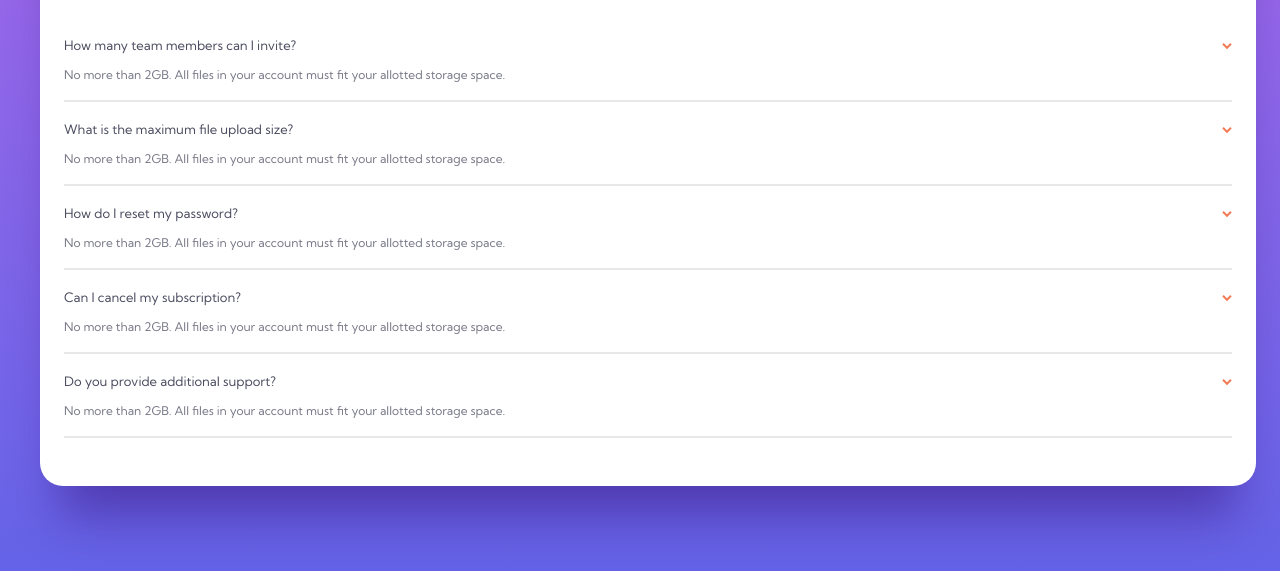
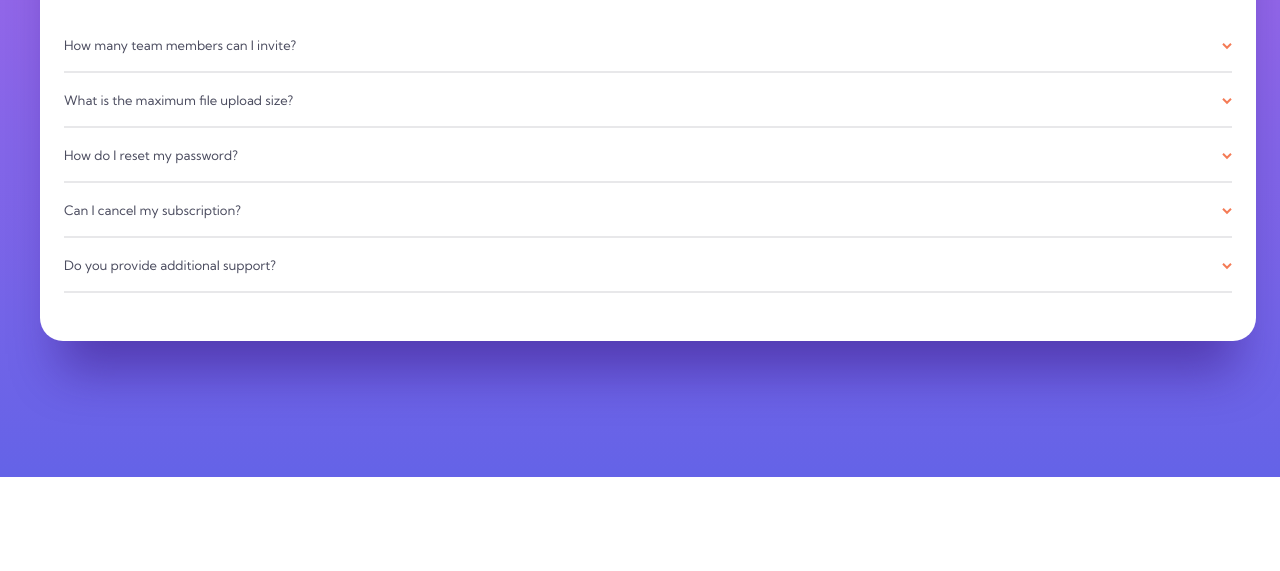
Before and after one commit to LadoAsambadze/FAQ-accordion-card, a plain HTML site: page index.html in a window 1280 px wide. Shown: the part 323-894 px from the top of the page. After the commit the page ends 800 px from the top, so only its background shows below. Drawn offline with Linux system fonts and the light colour scheme.

Commit message:
add class hidden for p tags

```diff
--- a/index.html
+++ b/index.html
@@ -25,60 +25,61 @@
         <div class="grid">
           <div class="grid-item">
             <div class="buttons">
-              <button>How many team members can I invite?</button>
+              <button class="text-button">How many team members can I invite?</button>
               <button>
                 <img src="./images/icon-arrow-down.svg" />
               </button>
             </div>
-            <p>
+            <p class="hidden">
+              No more than 2GB. All files in your account must fit your allotted
+              storage space.
+            </p>
+          </div>
+
+          <div class="grid-item">
+            <div class="buttons">
+              <button class="text-button">What is the maximum file upload size?</button>
+              <button>
+                <img src="./images/icon-arrow-down.svg" />
+              </button>
+            </div>
+            <p class="hidden">
               No more than 2GB. All files in your account must fit your allotted
               storage space.
             </p>
           </div>
           <div class="grid-item">
             <div class="buttons">
-              <button>What is the maximum file upload size?</button>
+              <button class="text-button">How do I reset my password?</button>
               <button>
                 <img src="./images/icon-arrow-down.svg" />
               </button>
             </div>
-            <p>
+            <p class="hidden">
+              No more than 2GB. All files in your account must fit your allotted
+              storage space.
+            </p>
+          </div>
+          <div class="grid-item">
+            <div class="buttons ">
+              <button class="text-button">Can I cancel my subscription?</button>
+              <button>
+                <img src="./images/icon-arrow-down.svg" />
+              </button>
+            </div>
+            <p class="hidden">
               No more than 2GB. All files in your account must fit your allotted
               storage space.
             </p>
           </div>
           <div class="grid-item">
             <div class="buttons">
-              <button>How do I reset my password?</button>
+              <button class="text-button">Do you provide additional support?</button>
               <button>
                 <img src="./images/icon-arrow-down.svg" />
               </button>
             </div>
-            <p>
-              No more than 2GB. All files in your account must fit your allotted
-              storage space.
-            </p>
-          </div>
-          <div class="grid-item">
-            <div class="buttons">
-              <button>Can I cancel my subscription?</button>
-              <button>
-                <img src="./images/icon-arrow-down.svg" />
-              </button>
-            </div>
-            <p>
-              No more than 2GB. All files in your account must fit your allotted
-              storage space.
-            </p>
-          </div>
-          <div class="grid-item">
-            <div class="buttons">
-              <button>Do you provide additional support?</button>
-              <button>
-                <img src="./images/icon-arrow-down.svg" />
-              </button>
-            </div>
-            <p>
+            <p class="hidden">
               No more than 2GB. All files in your account must fit your allotted
               storage space.
             </p>
```
